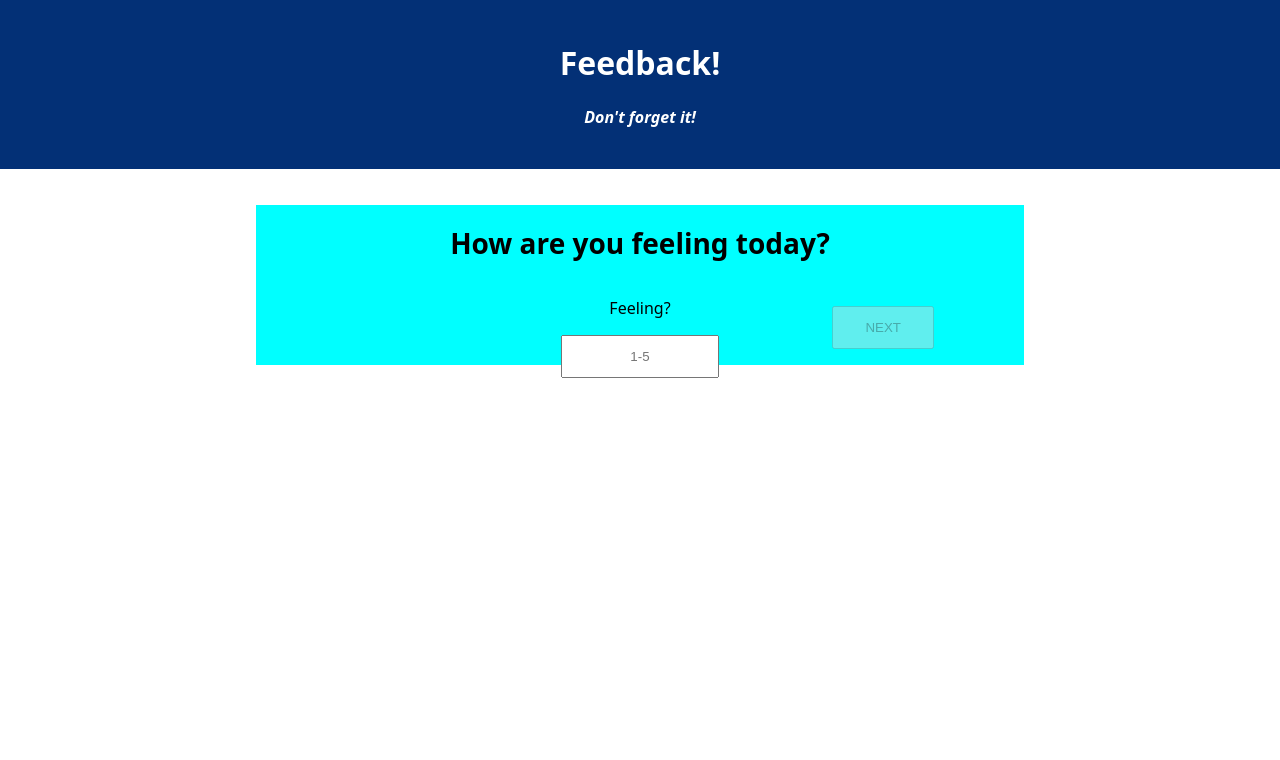
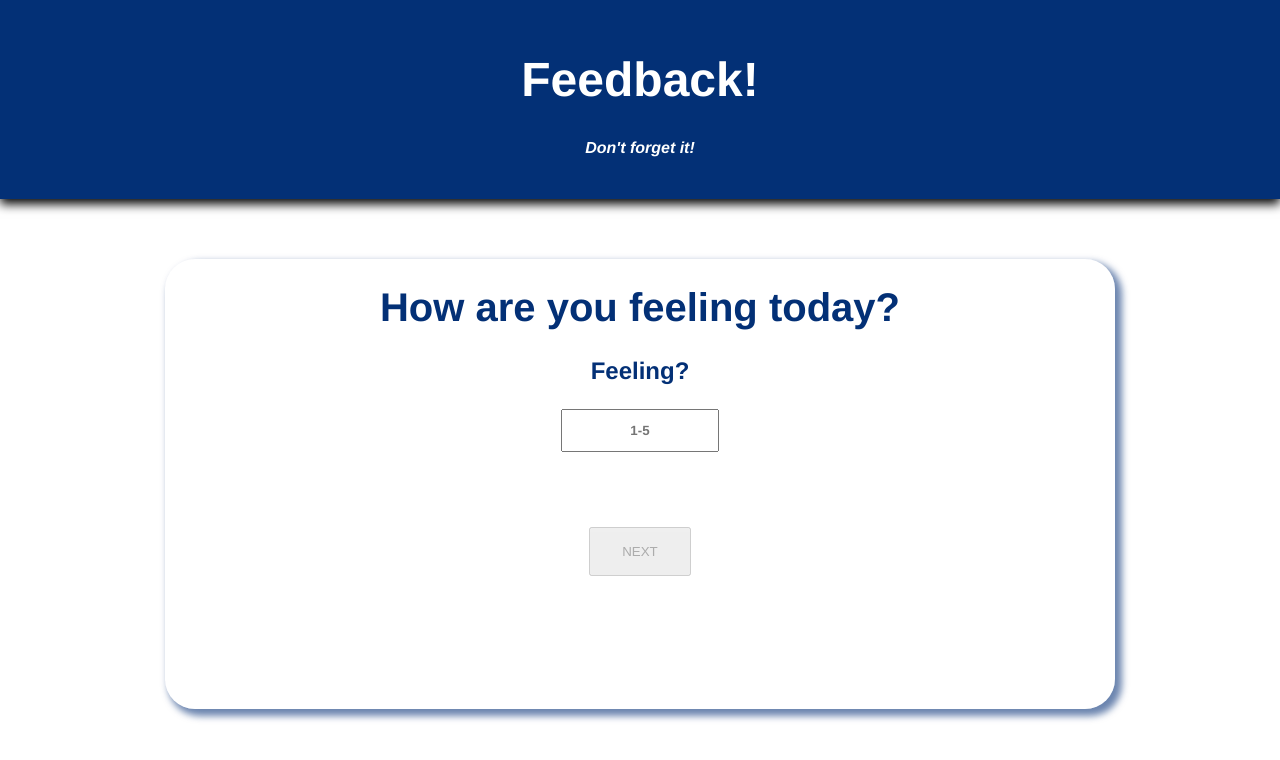
Before and after one commit to ZackariaAntar/React-Redux-Feedback-SPA, a React (Create React App) app: page /#/ in a window 1280 px wide. Shown: the top 760 px of the page. Built offline with nearby package versions, Linux system fonts and the light colour scheme; no server answers.

Commit message:
updated form formatting and styling.

```diff
--- a/public/index.html
+++ b/public/index.html
@@ -19,7 +19,7 @@
       work correctly both with client-side routing and a non-root public URL.
       Learn how to configure a non-root public URL by running `npm run build`.
     -->
-    <title>React App</title>
+    <title>Feedback Form</title>
   </head>
   <body>
     <noscript>
--- a/src/components/App/App.css
+++ b/src/components/App/App.css
@@ -1,19 +1,20 @@
 .App {
   text-align: center;
-  margin: auto;
-  font-family: system-ui, -apple-system, BlinkMacSystemFont, 'Segoe UI', Roboto, Oxygen, Ubuntu, Cantarell, 'Open Sans', 'Helvetica Neue', sans-serif;
+  font-family:'Helvetica Neue';
+
 }
 
 .App-header {
   background-color: #033076;
-  min-height: 70px;
-  padding: 20px;
+  min-height: 10vh;
+  padding-top: 2.5vh;
+  padding-bottom: 2.5vh;
   color: white;
-  margin-bottom: 20px;
+  box-shadow: 0px 5px 10px #000000;
 }
 
 .App-title {
-  font-size: 2em;
+  font-size: 3em;
 }
 
 .App-intro {
@@ -23,54 +24,85 @@
 h4 {
   font-style: italic;
 }
+.Feedback-wrapper{
+  display: flex;
+  justify-content: center;
+  padding-top: 60px;
+}
 
 
+.FormField-container:before{
+    content: "";
+      position: absolute;
+      background: inherit;
+      z-index: -1;
+      top: 0;
+      left: 0;
+      right: 0;
+      bottom: 0;
+      box-shadow: inset 0 0 200px rgb(255, 255, 255);
+      filter: blur(50px);
+  }
 .FormField-container{
-  display: grid;
-  grid-template-columns: repeat(12, 1fr);
-  grid-template-rows: repeat(12, 1fr);
-  grid-column-gap: 0px;
-  grid-row-gap: 0px;
-  background-color: aqua;
-  width: 60vw;
-  height: 20vh;
-  position: relative;
-  top: 2vh;
-  left: 20vw;
+  width: 50rem;
+    height: 20rem;
+    border-radius: 5px;
+    z-index: 1;
+    background: inherit;
+    overflow: hidden;
+    width: 900px;
+    height: 350px;
+    background: rgba(255, 255, 255, 0.1);
+    box-shadow: 5px 5px 7px 2px rgba(3, 47, 118, 0.583), inset 0px 0px 4px 2000px rgba(255, 255, 255, 0.05);
+    backdrop-filter: blur(2.5px);
+    border-radius: 30px;
+    width: 950px;
+    height: 450px;
+    margin-bottom: 50px;
+
 
 }
 
 .section-header{
-  grid-area: 1 / 2 / 2 / 12;
-  font-size: 1.75em;
+  color: #033076;
+  font-size: 2.5rem;
+}
+.input-wrapper{
+  margin-bottom: 75px;
+
 }
 
-.InputLabel{
-  grid-area: 2 / 2 / 4 / 12;;
-  font-size: 1em;
+.InputLabel> p{
+  color: #033076;
+  font-size: 1.5rem;
+  font-weight: bold;
 
 }
 
 .num-input{
   width: 150px;
   padding: 12px 2px;
-  margin-bottom: 20px;
+  text-align: center;
+  font-family: 'Helvetica Neue';
+  font-weight: 600;
 
 }
 input:focus-visible{
   border: 2px solid purple;
   border-radius: 2px;
+}
 
-}
+
 .num-input:placeholder-shown{
+  font-family: 'Helvetica Neue';
+  font-weight: 600;
   text-align: center;
 
 }
 
 .next-button{
-  grid-area: 9 / 10 / 8 / 12;
   width: 8vw;
-  padding: 12px 2px;
+  padding: 15px 2px;
 
 }
 
@@ -78,8 +110,15 @@ input:focus-visible{
   resize: none;
   width: 480px;
   height: 100px;
+  font-family: 'Helvetica Neue';
+  font-weight: 600;
+  padding: 10px;
 }
 
-.text-area:placeholder-shown{
-  font-family:
+.text-area:placeholder{
+  font-family: 'Helvetica Neue';
+  font-weight: 600;
 }
+textarea:focus::placeholder {
+  color: transparent;
+}
--- a/src/components/CommentsField/CommentsField.jsx
+++ b/src/components/CommentsField/CommentsField.jsx
@@ -20,7 +20,9 @@ function CommentsField() {
 	return (
 		<>
 			<h1 className="section-header">What comments do you have?</h1>
-			<label className="InputLabel">
+			<div className="input-wrapper">
+
+            <label className="InputLabel">
                 <p>
                     Comments?
                 </p>
@@ -31,6 +33,7 @@ function CommentsField() {
 				onChange={(e) => setComment(e.target.value)}
                 />
             </label>
+            </div>
 			<button className="next-button" onClick={handleClick}>
 				<Link to={"/review"}>NEXT</Link>
 			</button>
--- a/src/components/FeelingField/FeelingField.jsx
+++ b/src/components/FeelingField/FeelingField.jsx
@@ -17,6 +17,7 @@ function FeelingField(){
     return (
 		<>
 			<h1 className="section-header">How are you feeling today?</h1>
+			<div className="input-wrapper">
                 <label className="InputLabel">
                     <p> Feeling?</p>
                     <input
@@ -27,6 +28,7 @@ function FeelingField(){
                         onChange={(e) => setFeeling(e.target.value)}
                         />
                 </label>
+            </div>
 			<button
 				className="next-button"
 				disabled={!feeling}
--- a/src/components/SupportField/SupportField.jsx
+++ b/src/components/SupportField/SupportField.jsx
@@ -19,6 +19,8 @@ function SupportField() {
 			<h1 className="section-header">
 				How well are you being supported?
 			</h1>
+            <div className="input-wrapper">
+
 			<label className="InputLabel">
                 <p>
 
@@ -32,6 +34,7 @@ function SupportField() {
 				onChange={(e) => setSupport(e.target.value)}
                 />
             </label>
+            </div>
 			<button
 				className="next-button"
 				disabled={!support}
--- a/src/components/UnderstandingField/UnderstandingField.jsx
+++ b/src/components/UnderstandingField/UnderstandingField.jsx
@@ -17,6 +17,8 @@ function UnderstandingField() {
 			<h1 className="section-header">
 				How well are you understanding the content?
 			</h1>
+            <div className="input-wrapper">
+
 			<label className="InputLabel">
                 <p>
                 Understanding?
@@ -30,6 +32,7 @@ function UnderstandingField() {
 				onChange={(e) => setUnderstanding(e.target.value)}
                 />
             </label>
+            </div>
 			<button
 				className="next-button"
 				disabled={!understanding}
```
Also changed, not shown: src/index.css (line endings or trailing spaces). Lines whose indentation alone changed are shown as unchanged.
